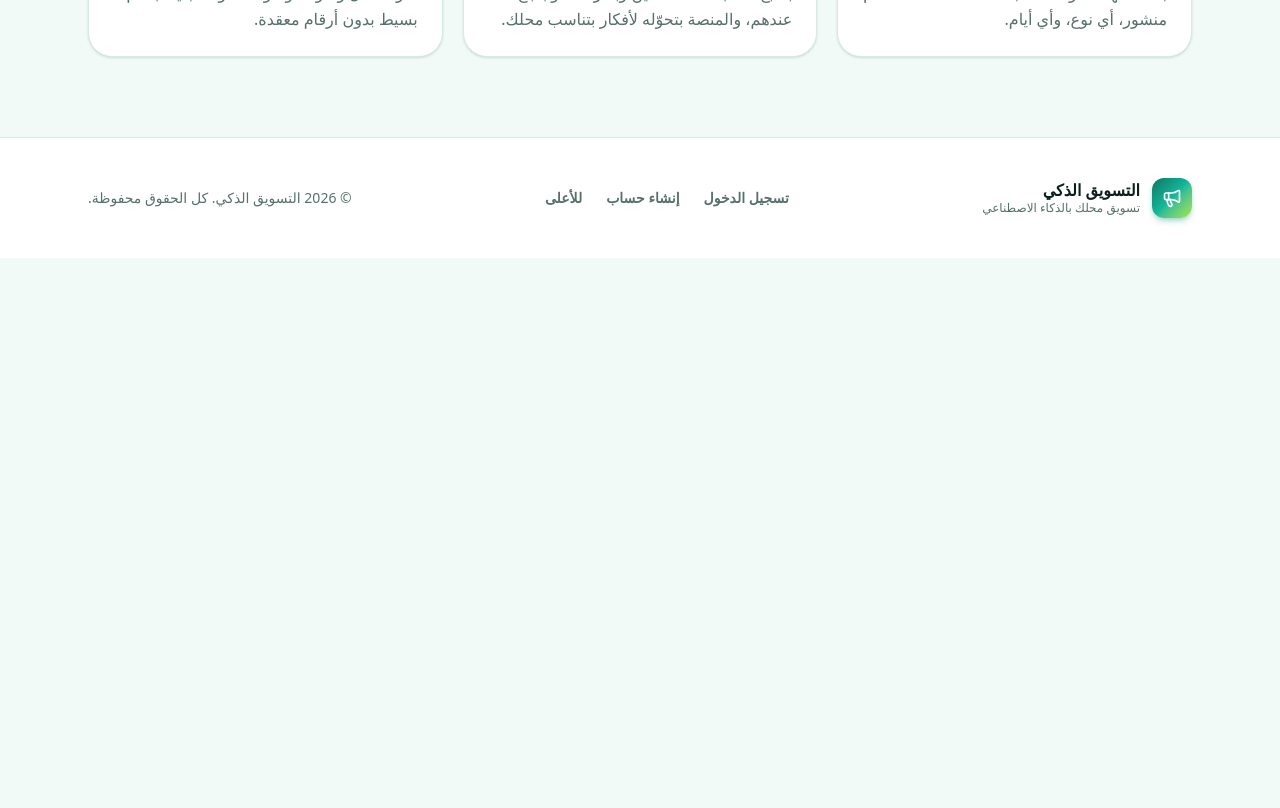
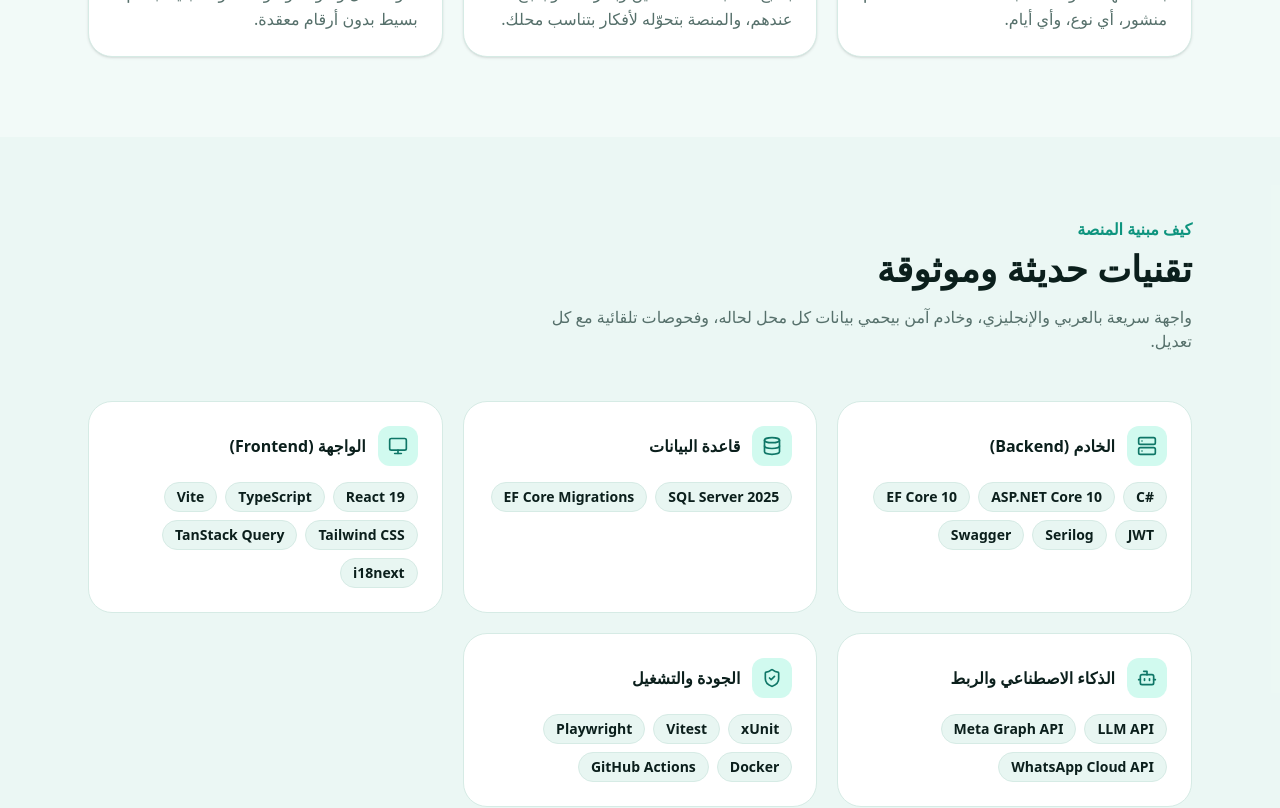
Before and after one commit to aldinizz2004-png/smart-marketing, a React (Vite) app in the folder web/: page /welcome in a window 1280 px wide. Shown: the part 1340-2148 px from the top of the page. Before the commit the page ends 1598 px from the top, so only its background shows below. Built offline with nearby package versions, Linux system fonts and the light colour scheme; no server answers; what openapi-fetch would draw is missing.

Commit message:
Add the tech stack section with technology badges
Co-Authored-By: Claude Opus 5.5 <noreply@anthropic.com>
Claude-Session: https://claude.ai/code/session_019jGjwuzi5rgDs9v4YuSer2

```diff
--- a/web/src/i18n/locales/ar.json
+++ b/web/src/i18n/locales/ar.json
@@ -852,7 +852,8 @@
       "dashboard": "لوحة التحكم",
       "openMenu": "فتح القائمة",
       "closeMenu": "إغلاق القائمة",
-      "features": "المميزات"
+      "features": "المميزات",
+      "stack": "التقنيات"
     },
     "hero": {
       "eyebrow": "مساعد تسويق بالذكاء الاصطناعي للمحلات الصغيرة",
@@ -903,6 +904,18 @@
           "body": "شو اشتغل وشو لا، وشو الخطوة الجاية، بكلام بسيط بدون أرقام معقدة."
         }
       }
+    },
+    "stack": {
+      "eyebrow": "كيف مبنية المنصة",
+      "title": "تقنيات حديثة وموثوقة",
+      "subtitle": "واجهة سريعة بالعربي والإنجليزي، وخادم آمن بيحمي بيانات كل محل لحاله، وفحوصات تلقائية مع كل تعديل.",
+      "groups": {
+        "backend": "الخادم (Backend)",
+        "data": "قاعدة البيانات",
+        "frontend": "الواجهة (Frontend)",
+        "ai": "الذكاء الاصطناعي والربط",
+        "quality": "الجودة والتشغيل"
+      }
     }
   }
 }
--- a/web/src/i18n/locales/en.json
+++ b/web/src/i18n/locales/en.json
@@ -852,7 +852,8 @@
       "dashboard": "Dashboard",
       "openMenu": "Open menu",
       "closeMenu": "Close menu",
-      "features": "Features"
+      "features": "Features",
+      "stack": "Tech stack"
     },
     "hero": {
       "eyebrow": "An AI marketing assistant for small shops",
@@ -903,6 +904,18 @@
           "body": "What worked, what didn't and what to do next, without complicated numbers."
         }
       }
+    },
+    "stack": {
+      "eyebrow": "How it is built",
+      "title": "A modern, reliable stack",
+      "subtitle": "A fast interface in Arabic and English, a secure API that keeps every shop's data apart, and automatic checks on every change.",
+      "groups": {
+        "backend": "Backend",
+        "data": "Database",
+        "frontend": "Frontend",
+        "ai": "AI & integrations",
+        "quality": "Quality & delivery"
+      }
     }
   }
 }
--- a/web/src/pages/landing/landing-page.tsx
+++ b/web/src/pages/landing/landing-page.tsx
@@ -2,8 +2,12 @@ import { FeaturesSection } from './features-section'
 import { LandingFooter } from './landing-footer'
 import { LandingHeader, type LandingSection } from './landing-header'
 import { HeroSection } from './hero-section'
+import { TechStackSection } from './tech-stack-section'
 
-const sections: LandingSection[] = [{ id: 'features', labelKey: 'landing.nav.features' }]
+const sections: LandingSection[] = [
+  { id: 'features', labelKey: 'landing.nav.features' },
+  { id: 'stack', labelKey: 'landing.nav.stack' },
+]
 
 export function LandingPage() {
   return (
@@ -12,6 +16,7 @@ export function LandingPage() {
       <main>
         <HeroSection />
         <FeaturesSection />
+        <TechStackSection />
       </main>
       <LandingFooter />
     </div>
--- /dev/null
+++ b/web/src/pages/landing/tech-stack-section.tsx
@@ -0,0 +1,48 @@
+import { Bot, Database, Monitor, Server, ShieldCheck, type LucideIcon } from 'lucide-react'
+import type { ReactNode } from 'react'
+import { useTranslation } from 'react-i18next'
+
+const groups: { key: string; icon: LucideIcon; items: string[] }[] = [
+  { key: 'backend', icon: Server, items: ['C#', 'ASP.NET Core 10', 'EF Core 10', 'JWT', 'Serilog', 'Swagger'] },
+  { key: 'data', icon: Database, items: ['SQL Server 2025', 'EF Core Migrations'] },
+  { key: 'frontend', icon: Monitor, items: ['React 19', 'TypeScript', 'Vite', 'Tailwind CSS', 'TanStack Query', 'i18next'] },
+  { key: 'ai', icon: Bot, items: ['LLM API', 'Meta Graph API', 'WhatsApp Cloud API'] },
+  { key: 'quality', icon: ShieldCheck, items: ['xUnit', 'Vitest', 'Playwright', 'Docker', 'GitHub Actions'] },
+]
+
+export function TechStackSection({ action }: { action?: ReactNode }) {
+  const { t } = useTranslation()
+  return (
+    <section id="stack" aria-labelledby="stack-title" className="scroll-mt-20 bg-surface-2/60 py-20">
+      <div className="mx-auto max-w-6xl px-4 sm:px-6">
+        <header className="flex flex-col gap-6 sm:flex-row sm:items-end sm:justify-between">
+          <div className="max-w-2xl">
+            <p className="font-semibold text-brand-600 dark:text-brand-400">{t('landing.stack.eyebrow')}</p>
+            <h2 id="stack-title" className="mt-2 text-3xl font-extrabold text-balance sm:text-4xl">{t('landing.stack.title')}</h2>
+            <p className="mt-4 text-muted">{t('landing.stack.subtitle')}</p>
+          </div>
+          {action}
+        </header>
+        <ul className="mt-12 grid gap-5 sm:grid-cols-2 lg:grid-cols-3">
+          {groups.map(({ key, icon: Icon, items }) => (
+            <li key={key} className="rounded-3xl border border-line bg-surface p-6">
+              <h3 className="flex items-center gap-3 font-bold">
+                <span className="grid size-10 place-items-center rounded-xl bg-brand-100 text-brand-700 dark:bg-brand-900/60 dark:text-brand-300">
+                  <Icon className="size-5" aria-hidden />
+                </span>
+                {t(`landing.stack.groups.${key}`)}
+              </h3>
+              <ul className="mt-4 flex flex-wrap gap-2" aria-label={t(`landing.stack.groups.${key}`)}>
+                {items.map((item) => (
+                  <li key={item} dir="ltr" className="rounded-full border border-line bg-surface-2 px-3 py-1 text-sm font-semibold">
+                    {item}
+                  </li>
+                ))}
+              </ul>
+            </li>
+          ))}
+        </ul>
+      </div>
+    </section>
+  )
+}
```
Also changed, not shown: 1 other file (tests, documents, lock files or other folders).
